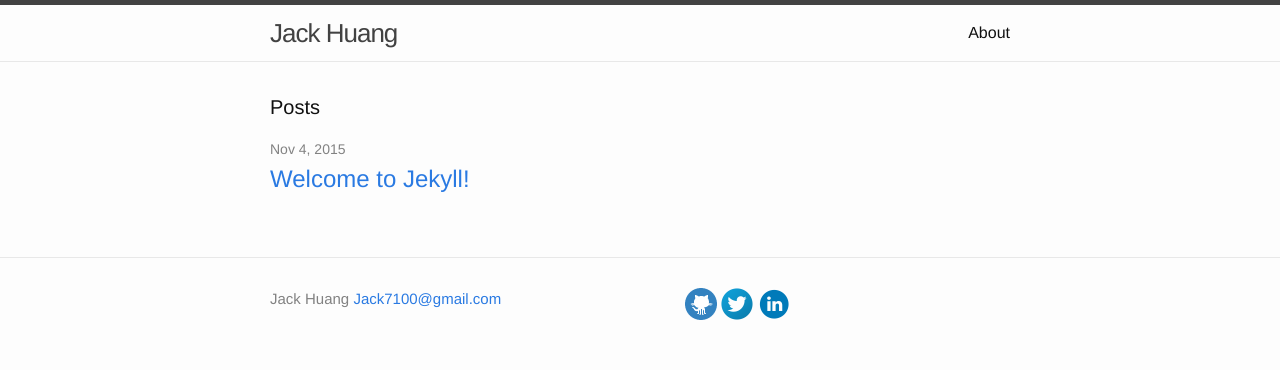
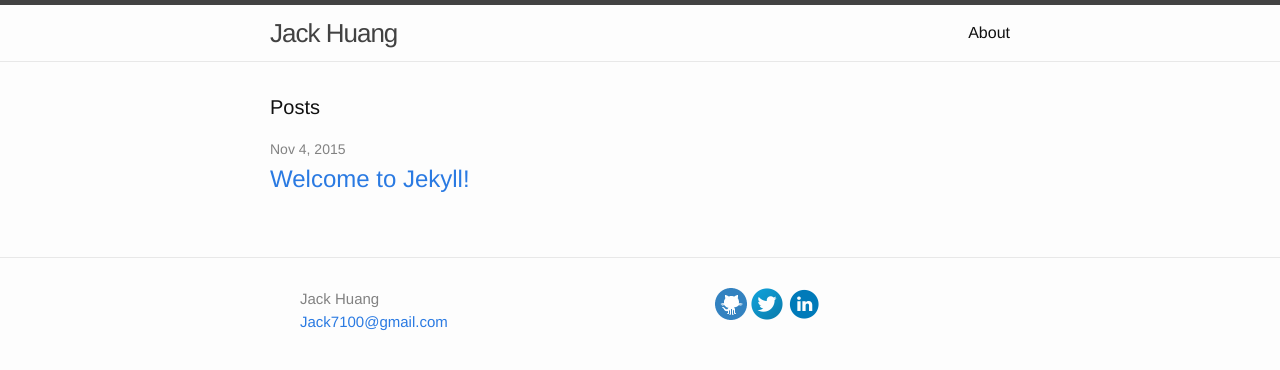
Before and after one commit to jhack32/jhack32.github.io, a Jekyll site: the page built from index.html, in a window 1280 px wide. Shown: the top 370 px of the page. Built offline with Jekyll 4.4.1, drawn with Linux system fonts in a browser that asks for light colours.

Commit message:
Final footer fix

```diff
--- a/_sass/_layout.scss
+++ b/_sass/_layout.scss
@@ -112,8 +112,6 @@
 .contact-list,
 .social-media-list {
     list-style: none;
-    margin-left: 0;
-    display: inline-block;
     > li {
     display: inline;
     }
```
